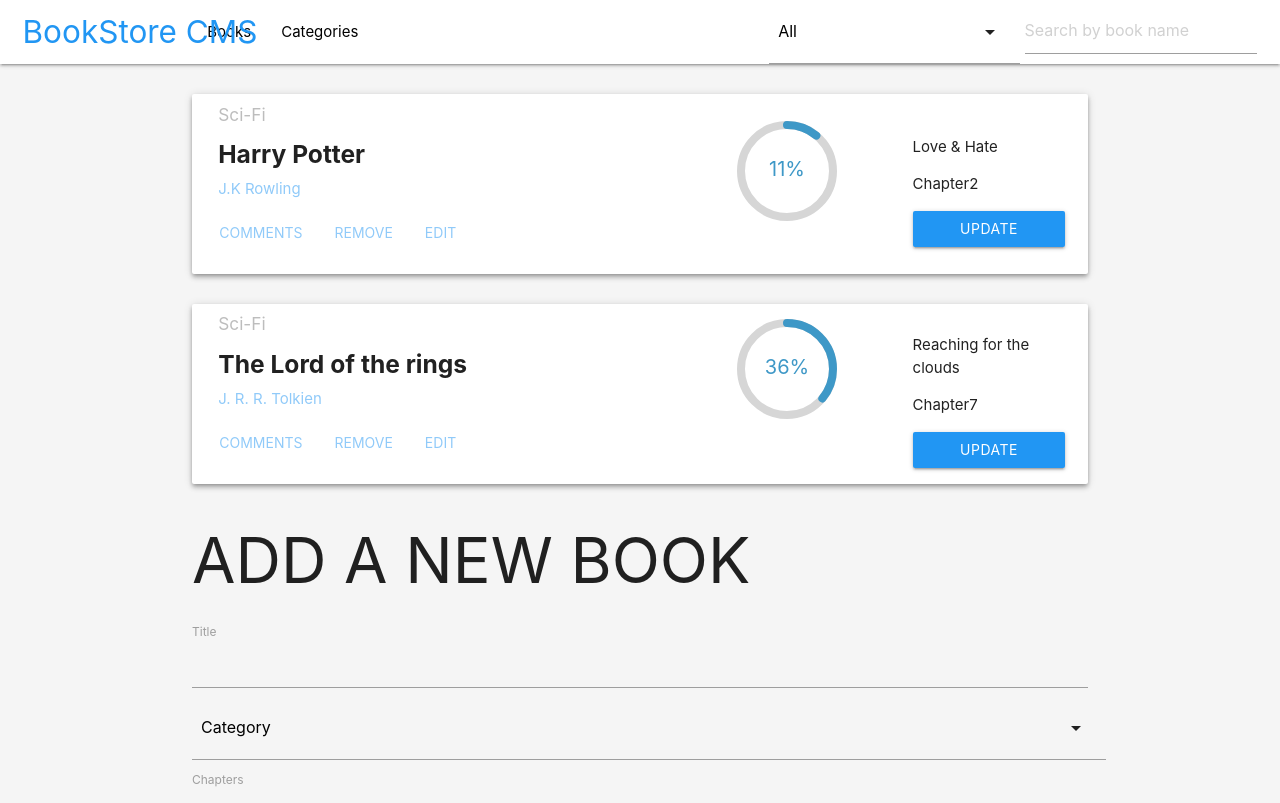
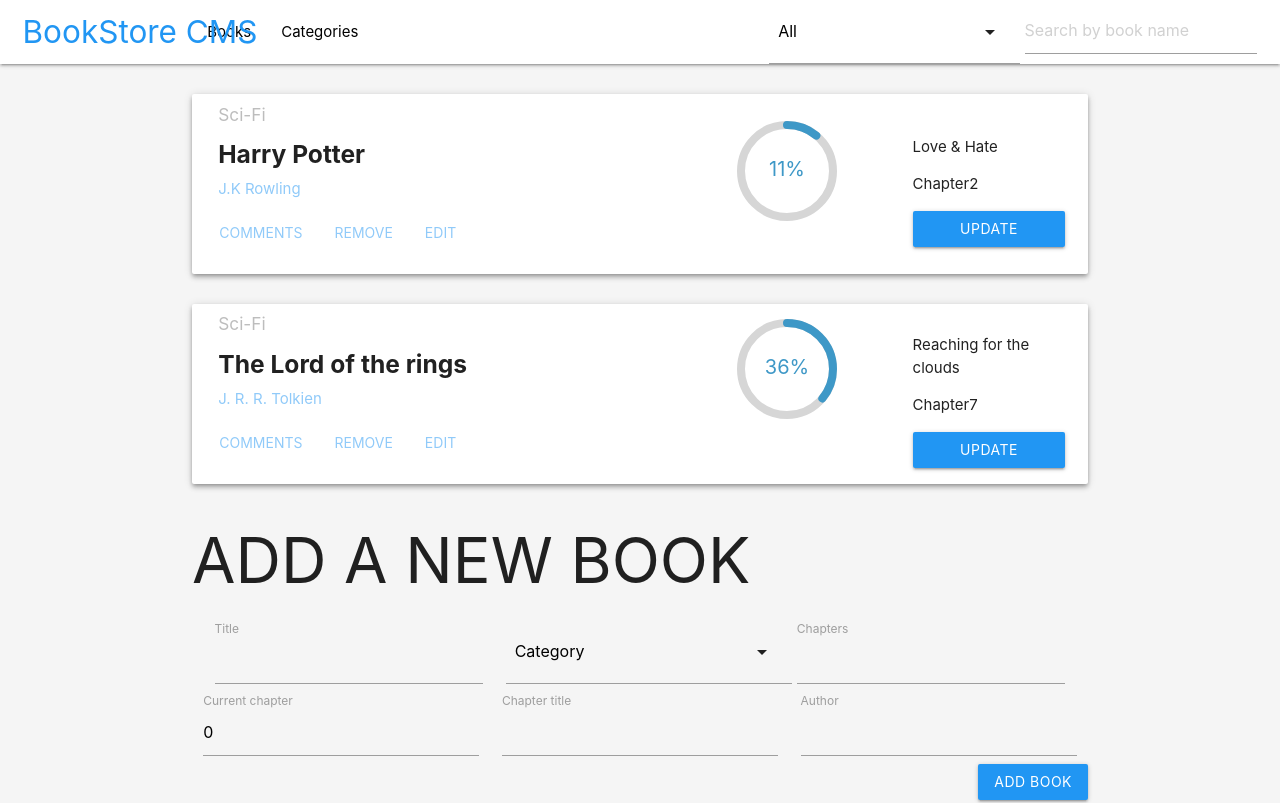
Before and after one commit to cvilla714/bookstore-react-redux, a React (Create React App) app: page / in a window 1280 px wide. Shown: the top 803 px of the page. Built offline with nearby package versions, Linux system fonts and the light colour scheme.

Commit message:
Style the bookForm component

```diff
--- a/src/containers/Booksform.js
+++ b/src/containers/Booksform.js
@@ -6,7 +6,15 @@ import { createBookAction } from '../actions';
 
 const uniqid = require('uniqid');
 
-export const options = ['Action', 'Biography', 'History', 'Horror', 'Kids', 'Learning', 'Sci-Fi'];
+export const options = [
+  'Action',
+  'Biography',
+  'History',
+  'Horror',
+  'Kids',
+  'Learning',
+  'Sci-Fi',
+];
 
 const Booksform = ({ createBook }) => {
   const [info, setInfo] = useState({
@@ -44,7 +52,8 @@ const Booksform = ({ createBook }) => {
     <div className="">
       <form action="" onSubmit={handleSubmit}>
         <div className="row">
-          <label htmlFor="title" className="form-label">
+          <div className="col s12">
+            <label htmlFor="title" className="form-label col s4">
               Title
               <input
                 type="text"
@@ -55,7 +64,7 @@ const Booksform = ({ createBook }) => {
                 value={info.name}
               />
             </label>
-          <div>
+            <div className="col s4">
               <select
                 name="category"
                 className="form-select p-1 ml-2"
@@ -72,7 +81,7 @@ const Booksform = ({ createBook }) => {
                 ))}
               </select>
             </div>
-          <label htmlFor="title" className="form-label ml-2">
+            <label htmlFor="title" className="form-label ml-2 col s4">
               Chapters
               <input
                 type="number"
@@ -83,7 +92,9 @@ const Booksform = ({ createBook }) => {
                 value={info.chapter}
               />
             </label>
-          <label htmlFor="title" className="form-label ml-2">
+          </div>
+          <div className="cols12">
+            <label htmlFor="title" className="form-label ml-2 col s4">
               Current chapter
               <input
                 type="number"
@@ -94,7 +105,7 @@ const Booksform = ({ createBook }) => {
                 value={info.currentChapter}
               />
             </label>
-          <label htmlFor="chapterTitle" className="form-label ml-2">
+            <label htmlFor="chapterTitle" className="form-label ml-2 col s4">
               Chapter title
               <input
                 type="text"
@@ -105,7 +116,7 @@ const Booksform = ({ createBook }) => {
                 value={info.chapterTitle}
               />
             </label>
-          <label htmlFor="author" className="form-label ml-2">
+            <label htmlFor="author" className="form-label ml-2 col s4">
               Author
               <input
                 type="text"
@@ -116,7 +127,11 @@ const Booksform = ({ createBook }) => {
                 value={info.author}
               />
             </label>
-          <button type="submit" className="btn-primary ml-2">
+          </div>
+          <button
+            type="submit"
+            className="waves-effect waves-light btn blue right"
+          >
             Add Book
           </button>
         </div>
```
Lines whose indentation alone changed are shown as unchanged.
